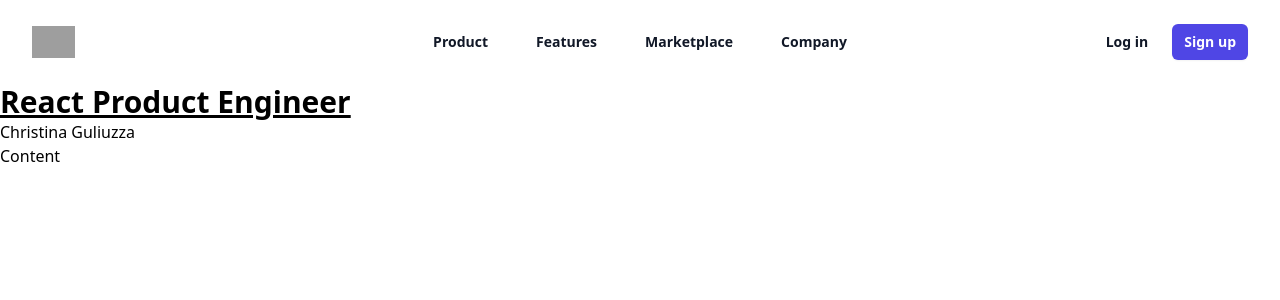
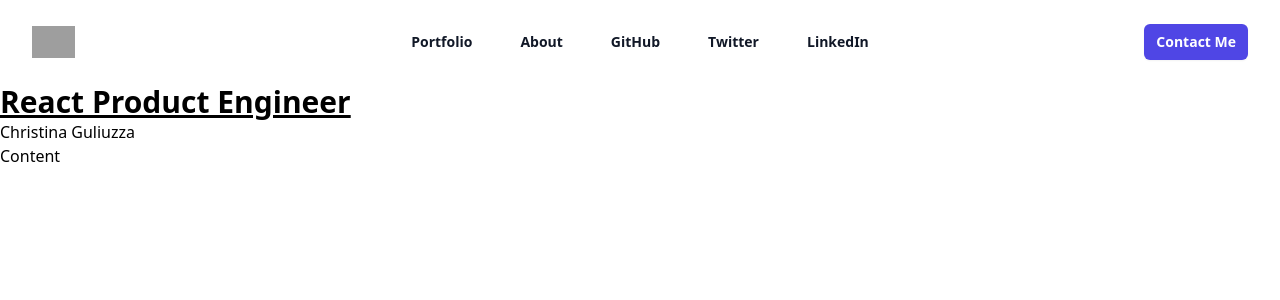
Before and after one commit to cguliuzza/tina-dev-site, a Next.js app: page / in a window 1280 px wide. Shown: the top 300 px of the page. Built offline with nearby package versions, Linux system fonts and the light colour scheme; grey boxes are pictures that could not be loaded.

Commit message:
update nav links

```diff
--- a/app/about/page.tsx
+++ b/app/about/page.tsx
@@ -31,20 +31,6 @@ export default function AboutPage() {
           no one has to ask for permission. You can just build.
         </p>
         <p className="mb-8">Outside of Really Good Emails, I ...</p>
-        <div className="flex flex-col gap-2 md:flex-row md:gap-2">
-          <a
-            rel="noopener noreferrer"
-            target="_blank"
-            href="https://twitter.com/tinaguliuzza"
-            className="flex w-full border border-neutral-200 dark:border-neutral-800 rounded-lg p-4 no-underline items-center text-neutral-800 dark:text-neutral-200 hover:dark:bg-neutral-900 hover:bg-neutral-100 transition-all justify-between"
-          ></a>
-          <a
-            rel="noopener noreferrer"
-            target="_blank"
-            href="https://github.com/cguliuzza"
-            className="flex w-full border border-neutral-200 dark:border-neutral-800 rounded-lg p-4 no-underline items-center text-neutral-800 dark:text-neutral-200 hover:dark:bg-neutral-900 hover:bg-neutral-100 transition-all justify-between"
-          ></a>
-        </div>
       </div>
     </section>
   )
--- a/components/Navbar.tsx
+++ b/components/Navbar.tsx
@@ -5,10 +5,26 @@ import { Dialog } from '@headlessui/react'
 import { Bars3Icon, XMarkIcon } from '@heroicons/react/24/outline'
 
 const navigation = [
-  { name: 'Product', href: '#' },
-  { name: 'Features', href: '#' },
-  { name: 'Marketplace', href: '#' },
-  { name: 'Company', href: '#' },
+  { name: 'Portfolio', href: '/portfolio' },
+  { name: 'About', href: '/about' },
+  {
+    name: 'GitHub',
+    href: 'https://github.com/cguliuzza',
+    rel: 'noopener noreferrer',
+    target: '_blank',
+  },
+  {
+    name: 'Twitter',
+    href: 'https://twitter.com/tinaguliuzza',
+    rel: 'noopener noreferrer',
+    target: '_blank',
+  },
+  {
+    name: 'LinkedIn',
+    href: 'https://www.linkedin.com/in/christina-guliuzza-668354133/',
+    rel: 'noopener noreferrer',
+    target: '_blank',
+  },
 ]
 
 export default function Navbar() {
@@ -21,8 +37,10 @@ export default function Navbar() {
         aria-label="Global"
       >
         <div className="flex lg:flex-1">
-          <a href="#" className="-m-1.5 p-1.5">
-            <span className="sr-only">Your Company</span>
+          <a href="/" className="-m-1.5 p-1.5">
+            <span className="sr-only">
+              Christina Guliuzza | React Product Engineer
+            </span>
             <img
               className="h-8 w-auto"
               src="https://tailwindui.com/img/logos/mark.svg?color=indigo&shade=600"
@@ -35,6 +53,8 @@ export default function Navbar() {
             <a
               key={item.name}
               href={item.href}
+              rel={item.rel}
+              target={item.target}
               className="text-sm font-semibold leading-6 text-gray-900"
             >
               {item.name}
@@ -43,16 +63,10 @@ export default function Navbar() {
         </div>
         <div className="flex flex-1 items-center justify-end gap-x-6">
           <a
-            href="#"
-            className="hidden lg:block lg:text-sm lg:font-semibold lg:leading-6 lg:text-gray-900"
-          >
-            Log in
-          </a>
-          <a
-            href="#"
+            href="/contact"
             className="rounded-md bg-indigo-600 py-2 px-3 text-sm font-semibold text-white shadow-sm hover:bg-indigo-500 focus-visible:outline focus-visible:outline-2 focus-visible:outline-offset-2 focus-visible:outline-indigo-600"
           >
-            Sign up
+            Contact Me
           </a>
         </div>
         <div className="flex lg:hidden">
```
